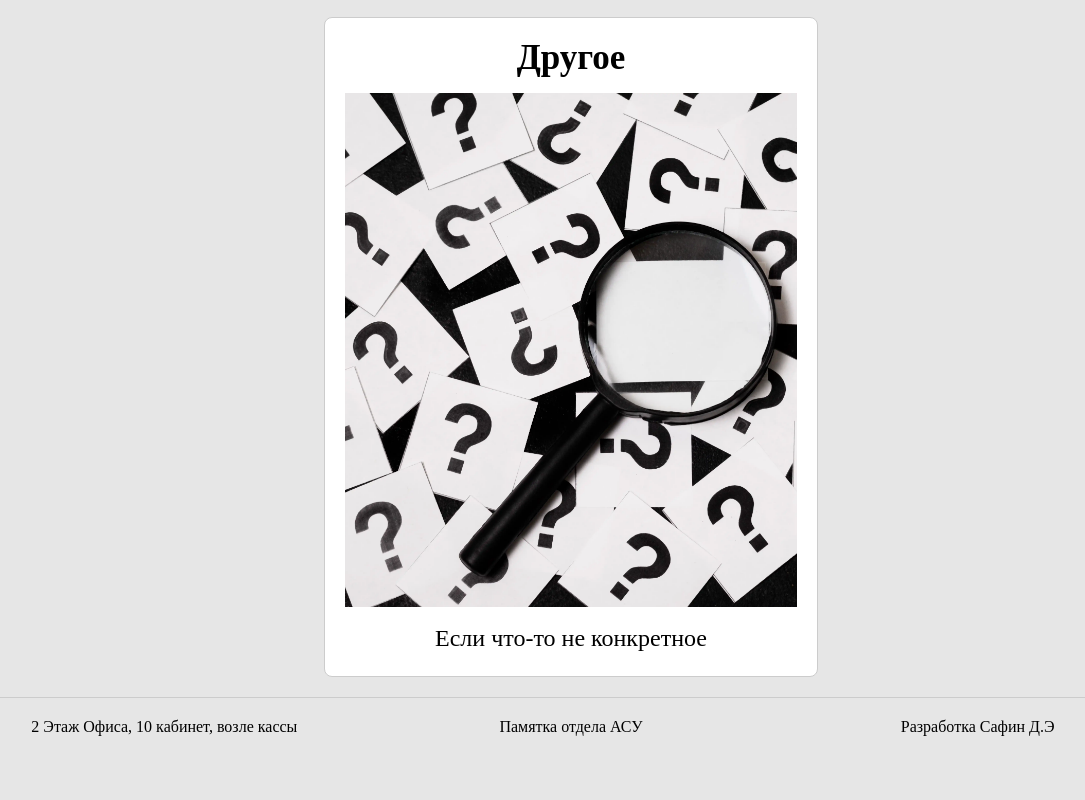
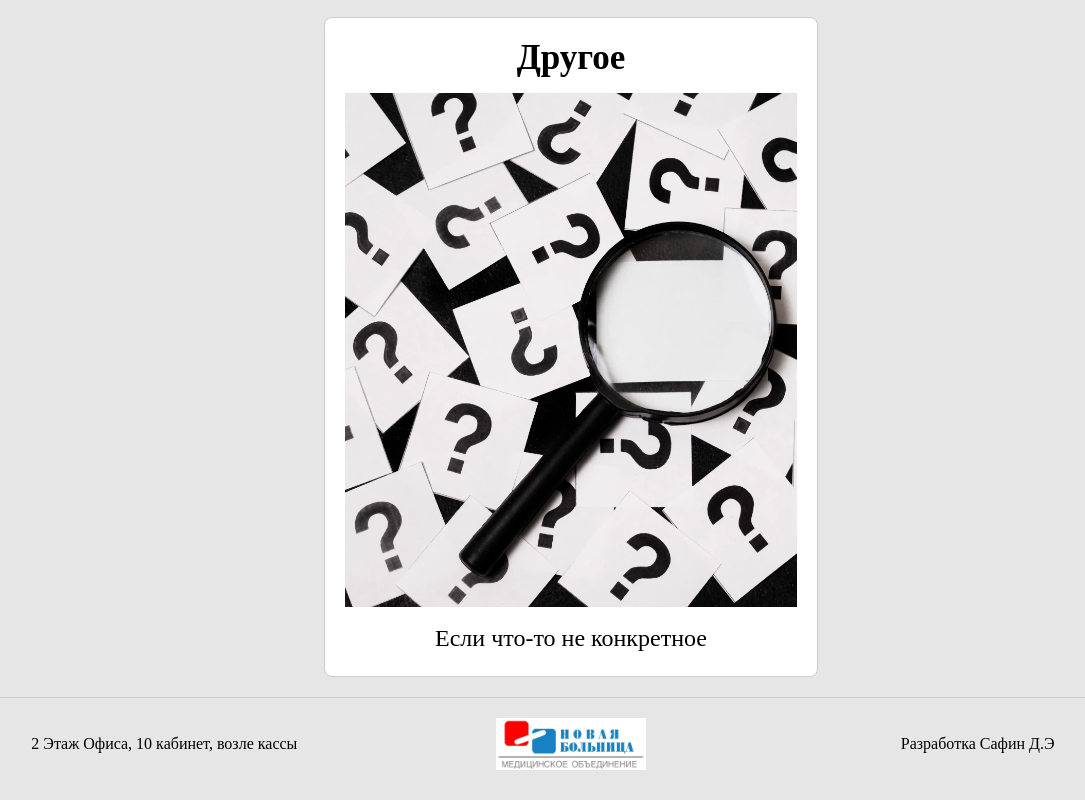
Before and after one commit to DmitriySafin/Memo, an Angular app: page / in a window 1280 px wide. Shown: the part 2477-3277 px from the top of the page, without its empty margins (69-1154 px from the left). Before the commit the page ends 3243 px from the top, so only its background shows below. Built offline with nearby package versions, Linux system fonts and the light colour scheme.

Commit message:
Добавил логотип в подвале

```diff
--- a/src/app/components/contact/contact.component.html
+++ b/src/app/components/contact/contact.component.html
@@ -31,4 +31,7 @@
     <div class="contact__btns">
         <button class="contact__add">Добавить нового сотрудника</button>
     </div>
+    <form action="">
+
+    </form>
 </section>
--- a/src/app/components/footer/footer.component.css
+++ b/src/app/components/footer/footer.component.css
@@ -8,3 +8,7 @@
     justify-items: center;
     margin-block-start: 20px;
 }
+
+.footer__logo{
+    inline-size: 150px;
+}
--- a/src/app/components/footer/footer.component.html
+++ b/src/app/components/footer/footer.component.html
@@ -1,5 +1,5 @@
 <footer class="footer">
         <p class="footer__location">2 Этаж Офиса, 10 кабинет, возле кассы</p>
-        <span class="footer__logo">Памятка отдела АСУ</span>
+        <img class="footer__logo" src="../../../assets/images/логотип.jpeg" alt="логотип">
         <p class="footer__developer">Разработка Сафин Д.Э</p>
 </footer>
--- a/src/app/share/share.module.ts
+++ b/src/app/share/share.module.ts
@@ -2,6 +2,7 @@ import { NgModule } from '@angular/core';
 import { CommonModule } from '@angular/common';
 import { LocalStorageService } from '../service/local-storage.service';
 import { FormsModule, ReactiveFormsModule } from '@angular/forms';
+import { ContactComponent } from '../components/contact/contact.component';
 
 
 @NgModule({
@@ -9,7 +10,7 @@ import { FormsModule, ReactiveFormsModule } from '@angular/forms';
   imports: [
     CommonModule,
     FormsModule,
-    ReactiveFormsModule
+    ReactiveFormsModule,
   ],
   providers: [LocalStorageService]
 })
```
Also changed, not shown: src/app/app.module.ts (+4 -4 lines), src/assets/images/логотип.jpeg (added).
